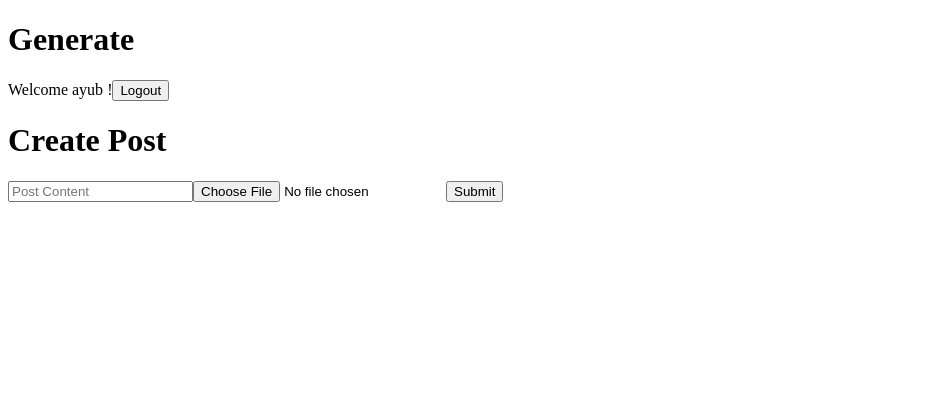
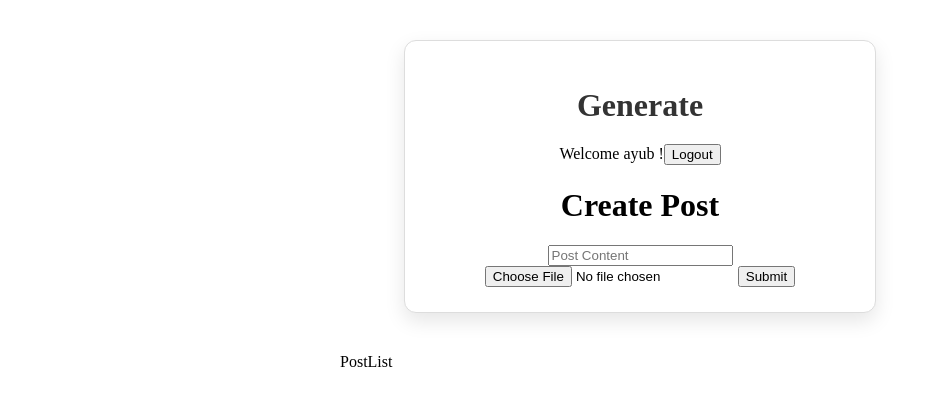
Before and after one commit to ayubhassan1784-hub/React-App, a React (Create React App) app in the folder generate/: page / in a window 1280 px wide. Shown: the top 406 px of the page, without its empty margins (0-931 px from the left). Built offline with nearby package versions, Linux system fonts and the light colour scheme.

Commit message:
Update App.js

```diff
--- a/generate/src/App.js
+++ b/generate/src/App.js
@@ -1,31 +1,35 @@
-import {  useEffect, useState } from "react";
+import { useEffect, useState } from "react";
 import Login from "./components/Login";
 import Header from "./components/Header";
 import CreatePost from "./components/CreatePost";
+import PostList from "./components/PostList";
 
 const App = () => {
   const [user, setUser] = useState("ayub");
   const [posts, setPosts] = useState([]);
+
   useEffect(() => {
-        document.title = user ? `${user}` : "Please Login";
-    }, [user])
-    if (!user) return <Login setUser={setUser} />
+    document.title = user ? user : "Please Login";
+  }, [user]);
+
+  if (!user) return <Login setUser={setUser} />;
+
   return (
     <>
-        <h1>Generate</h1>
+  <div
+    style={{textAlign: "center",border: "1px solid #ddd",margin: "40px auto",padding: "25px",maxWidth: "420px",borderRadius: "12px",boxShadow: "0 8px 20px rgba(0,0,0,0.1)",backgroundColor: "#ffffff"}}
+  >
+    <h1 style={{ marginBottom: "20px", color: "#333" }}>Generate</h1>
     <Header user={user} setUser={setUser} />
     <CreatePost posts={posts} setPosts={setPosts} />
-        {
-            posts.map(
-                post => (
-                    <div>
-                        <h1>{post.content}</h1>
-                        {post.image && <img src={URL.createObjectURL(post.image)} alt="" style={{width: "300px"}} />}
   </div>
-                )
-            )
-        }
+
+  <div style={{ maxWidth: "600px", margin: "30px auto" }}>
+    <PostList posts={posts} />
+  </div>
 </>
+
   );
 };
-export default App
+
+export default App;
```
Lines whose indentation alone changed are shown as unchanged.
